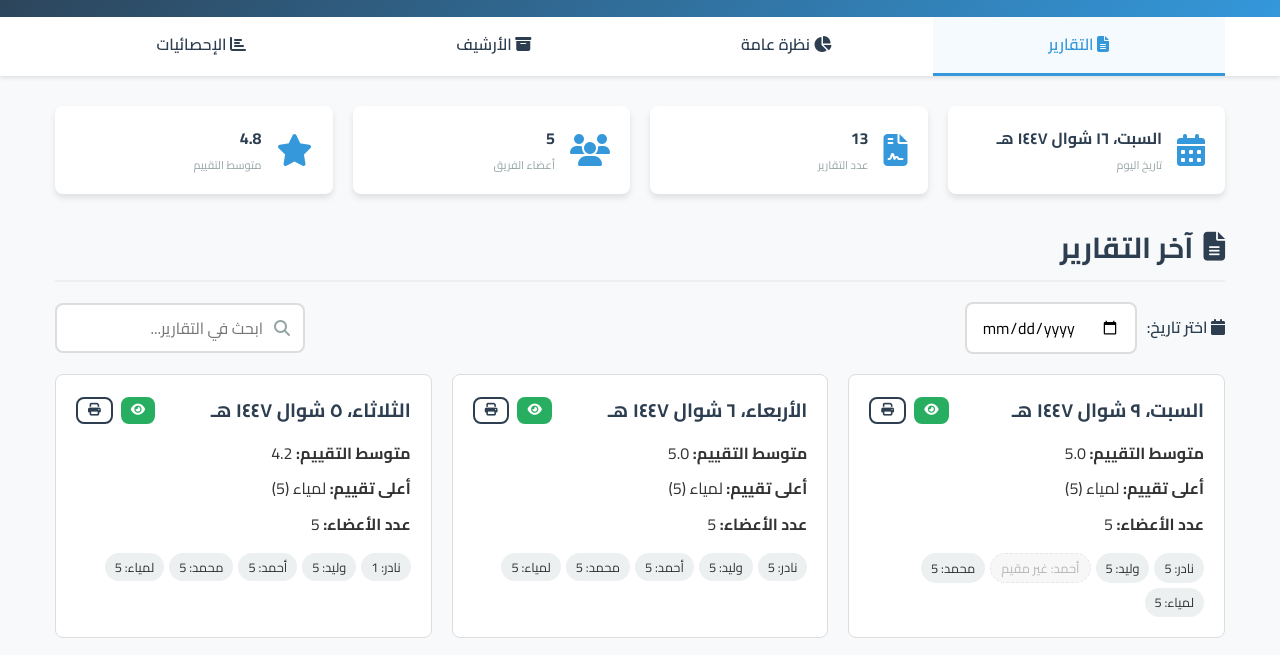
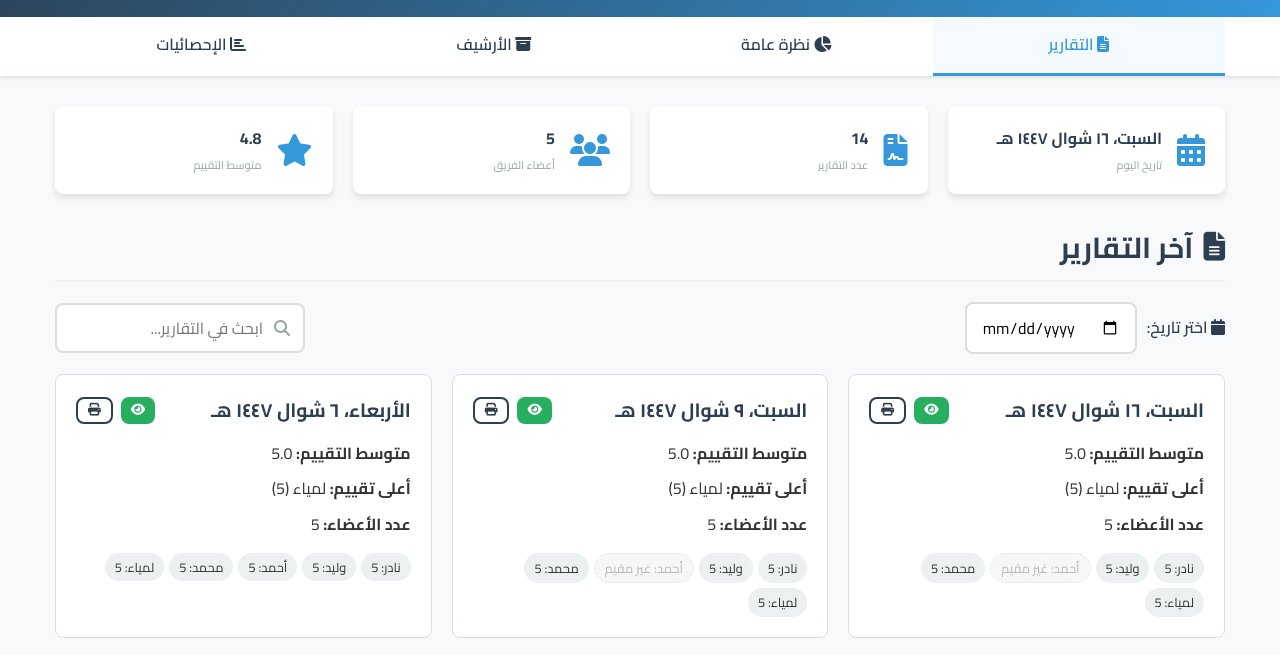
Before and after one commit to lamiaaezzatshahat-sys/Report-system, a plain HTML site: page index.html in a window 1280 px wide. Shown: the part 110-765 px from the top of the page. Drawn offline with nearby package versions, Linux system fonts and the light colour scheme.

Commit message:
report 4-4

```diff
--- a/index.html
+++ b/index.html
@@ -808,7 +808,61 @@
                         "   بعد  مناقشه  بعض  التعديلات  مع  نادر اتضح انها  تقوم بخطوات  زياده  للمستخدم  وليس العكس   ",
                         " بعد  رن  الموديل  اللي  محمد  شغال عليه  اتضح  ان النتيجه  توحي  بتحسن  اعن المره الاخيره  ومع الشغل  وتصحيح  الايرور  سوف نحصل علي نواتج  مهمه   "
                         ]
+                },
+                 {
+                    "date": "2026-4-4",
+                    "members": {
+                        "نادر": {
+                            "rating": 5,
+                            "description": [
+                                "servay  to SHipHup ",
+                                "run  model  of  Mohammed  in  T3c"
+
+
+                            ]
+                        },
+                        "وليد": {
+                            "rating": 5,
+                            "description": [
+                                "  shapHup  عمل  تعديل  علي  من خلال  اضافه  الخريطه  اضافه  عمال  فك وتركيب   ومقارنه  مع تطبيقات  السوق   ",
+                                "  بيعمل  رن  مع  الدراسات  ",
+                                " مراجعه  Servay  of  SHipHub "
+
+                            ]
+                        },
+                        "أحمد": {
+                            "rating":0,
+                            "description": [
+                                "شغال مع تيم الدراسات"
+
+                            ]
+                        },
+                        "محمد": {
+                            "rating": 5,
+                            "description": [
+                                "تعديل  الداتا   بتاعه  الموديل  وعمل  مريج ",
+
+
+                            ]
+                        },
+                        "لمياء": {
+                            "rating": 5,
+                            "description": [
+                                "مراجعه  التعديلات  مع  الدكتور  والبشمهندسين  ",
+                                "تفريغ  فيديو   ليكون  جاهز للرن  "
+
+
+                            ]
+                        }
+                    },
+
+                    "notes": [
+                        "نادر  هيقفل البروجكت ع  كده  ويبداء  يظبط   الدنيا  "
+                        ]
                 }
+
+
+
 
 
 
```
